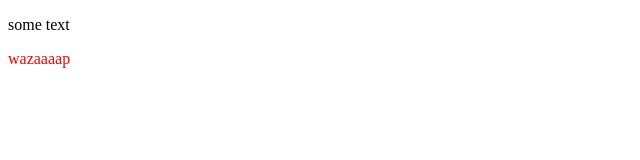
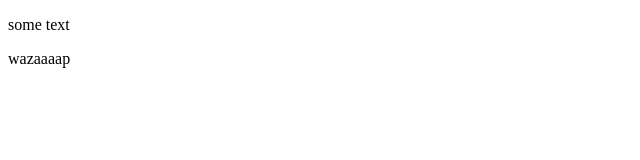
Before and after one commit to dogbeide/ztm, a Vue app in the folder vue-components/: page / in a window 1280 px wide. Shown: the top 160 px of the page, without its empty margins (0-640 px from the left). Built offline with nearby package versions, Linux system fonts and the light colour scheme.

Commit message:
configure sass for Greeting component

```diff
--- a/vue-components/src/components/Greeting.vue
+++ b/vue-components/src/components/Greeting.vue
@@ -13,9 +13,9 @@ export default {
 }
 </script>
 
-<style scoped>
-  p {
-    color: red;
+<style scoped lang="scss">
+  p:hover {
+    color: darken(#cc4444, 15%);
   }
 
 </style>
```
